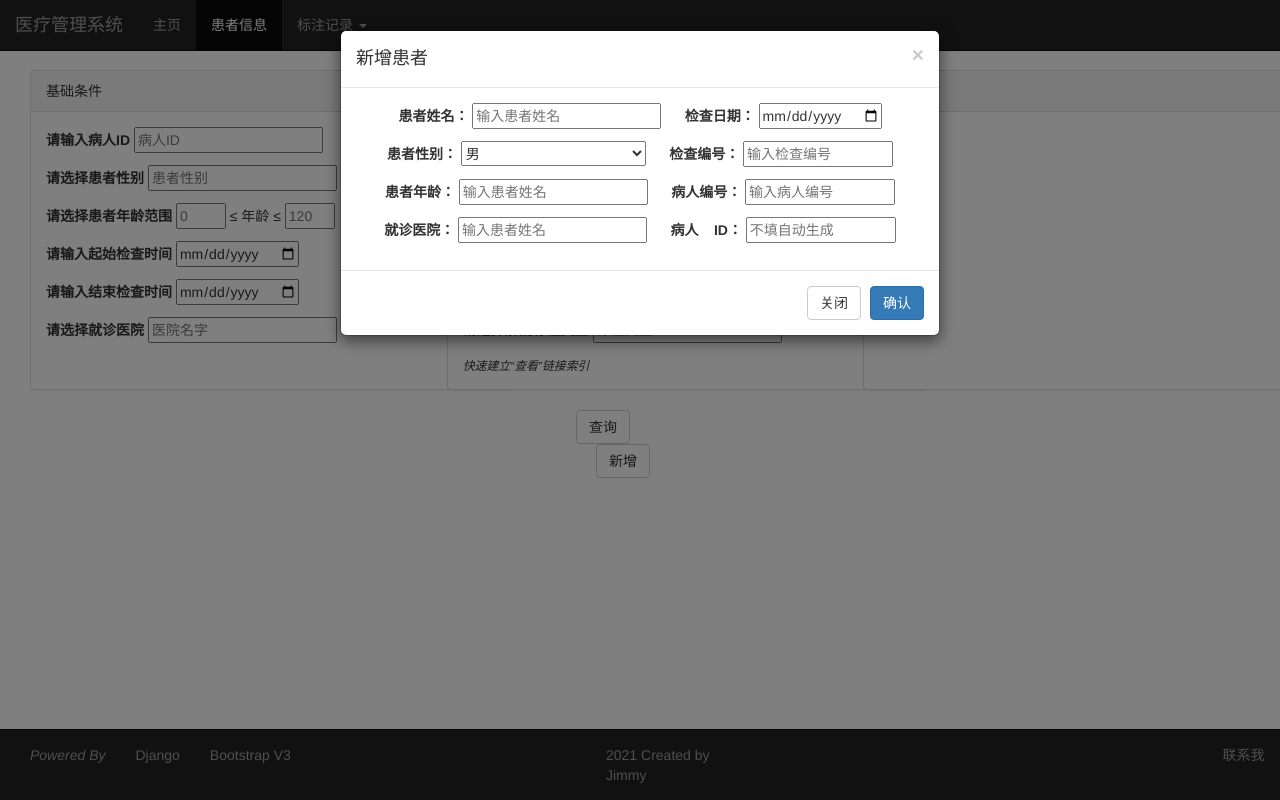
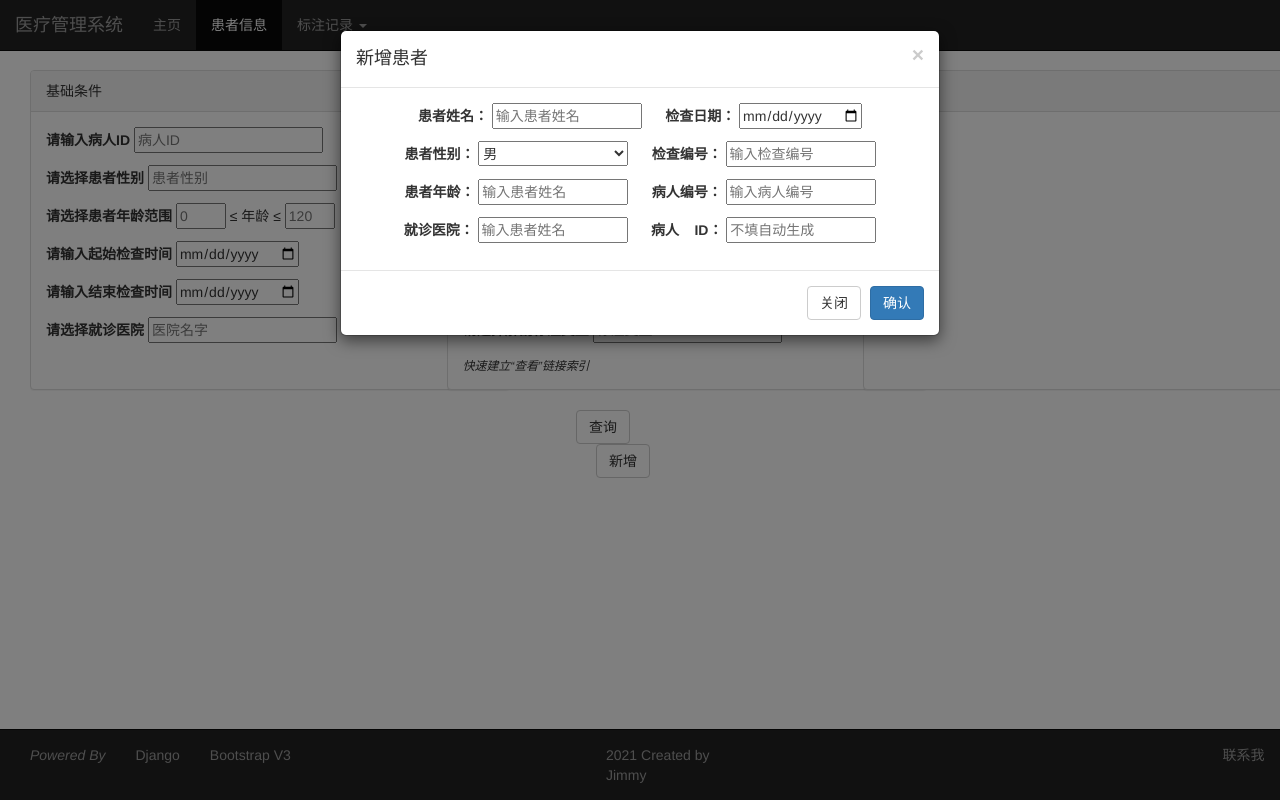
Before and after one commit to Jimmy-312/Database_Homework, a Django app: page /query_patient/ in a window 1280 px wide, after a click on "新增"; the page is wider, and only the part inside the window is pictured. Run offline with Django 3.2, Linux system fonts and the light colour scheme; some libraries are stand-ins or nearby versions.

Commit message:
little beautify

```diff
--- a/query/templates/query/query_patient.html
+++ b/query/templates/query/query_patient.html
@@ -251,13 +251,13 @@
                 {% csrf_token %}
                 <p>
                     <label for="user">患者姓名：</label>
-                    <input type="text" id="name_add" name="name" placeholder="输入患者姓名" value="" required>
+                    <input type="text" id="name_add" name="name" placeholder="输入患者姓名" value="" style="width: 150px;" required>
                     &nbsp;&nbsp;&nbsp;&nbsp;&nbsp;<label>检查日期：</label>
                     <input type="date" id="date_add" name="date" required>
                 </p>
                 <p>
                     <label for="sex_add">患者性别：</label>
-                    <select id="sex_add" name="sex" style="width: 185px;height: 25px;">
+                    <select id="sex_add" name="sex" style="width: 150px;height: 25px;">
                         <option>男</option>
                         <option>女</option>
                     </select>
@@ -266,13 +266,13 @@
                 </p>
                 <p>
                     <label for="age_add">患者年龄：</label>
-                    <input type="number" id="age_add" name="age" placeholder="输入患者姓名" value="" required>
+                    <input type="number" id="age_add" name="age" placeholder="输入患者姓名" style="width: 150px;" value="" required>
                     &nbsp;&nbsp;&nbsp;&nbsp;&nbsp;<label>病人编号：</label>
                     <input type="text" id="patientid_add" name="patientid" placeholder="输入病人编号" style="width: 150px;" required>
                 </p>
                 <p>
                     <label for="hos_add">就诊医院：</label>
-                    <input type="text" id="hos_add" placeholder="输入患者姓名" name="hos" list="hos_list" value="" required>
+                    <input type="text" id="hos_add" placeholder="输入患者姓名" name="hos" list="hos_list" value="" style="width: 150px;" required>
                     &nbsp;&nbsp;&nbsp;&nbsp;&nbsp;<label>病人&nbsp;&nbsp;&nbsp;&nbsp;ID：</label>
                     <input type="text" id="id_add" placeholder="不填自动生成" name="id" style="width: 150px;">
                 </p>
```
